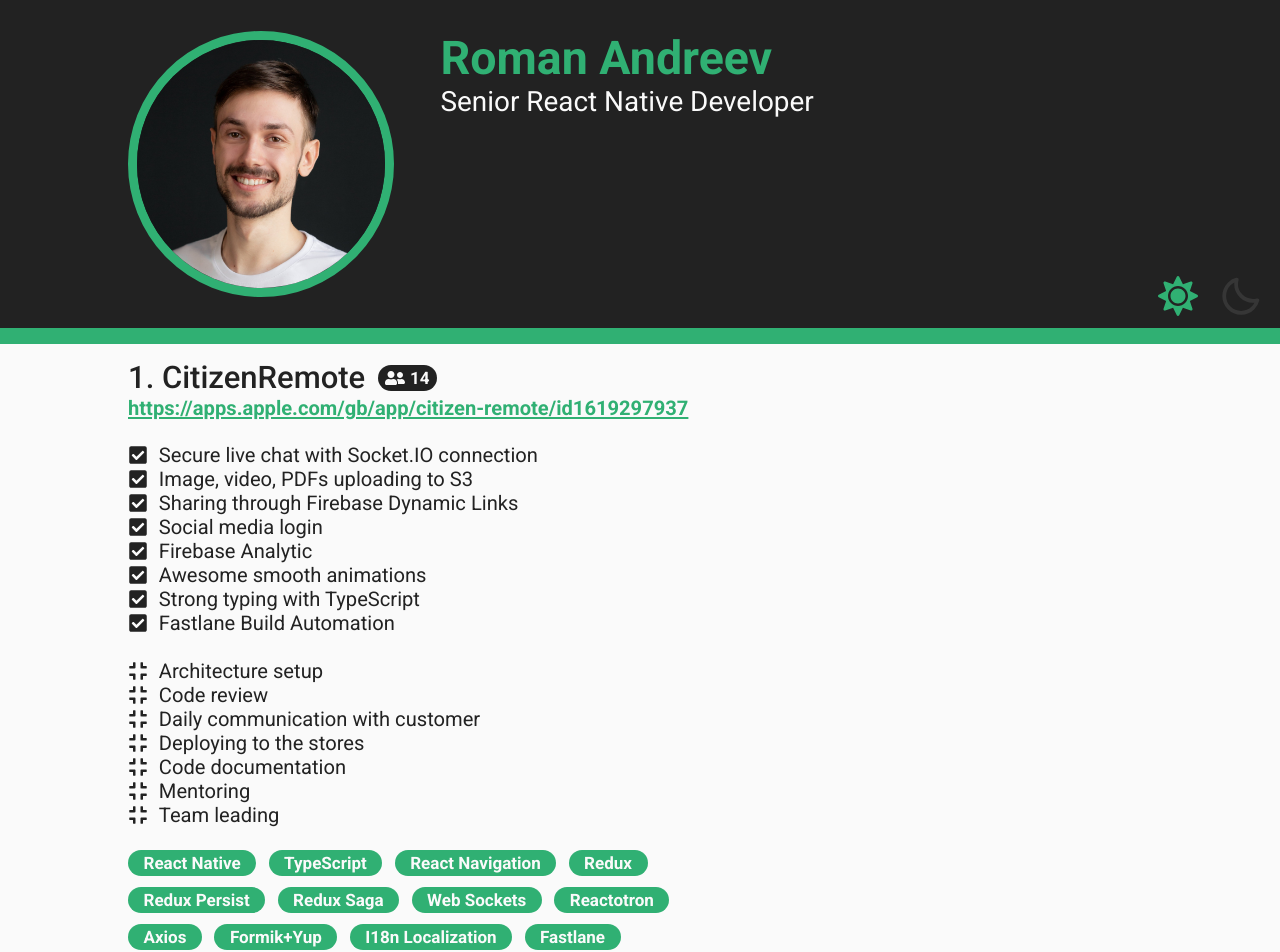
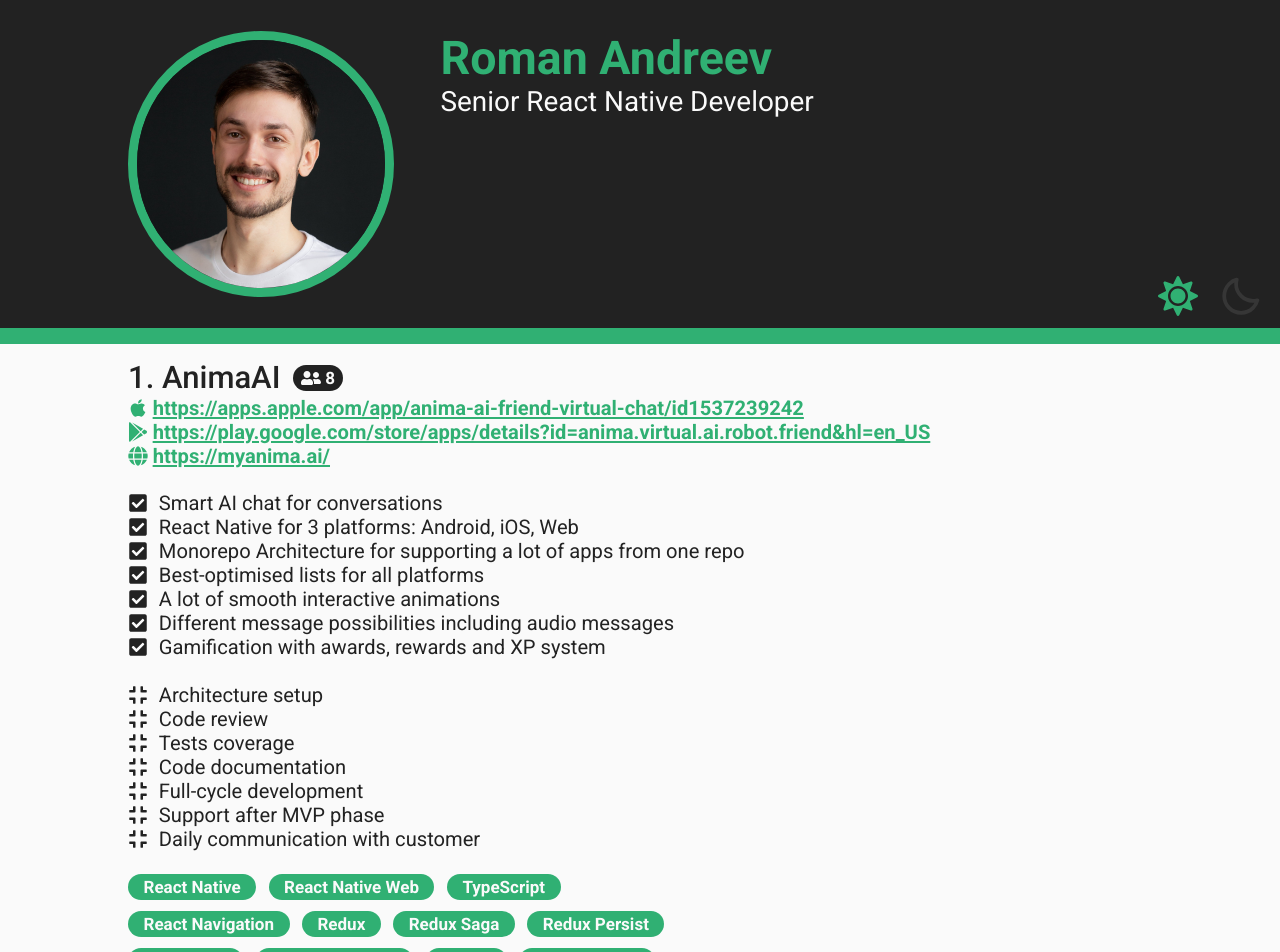
Before and after one commit to Reykjavik151/cv, a React (Create React App) app: page / in a window 1280 px wide. Shown: the top 952 px of the page. Built offline with nearby package versions, Linux system fonts and the light colour scheme.

Commit message:
chore: update projects

```diff
--- a/src/components/ProjectsSection/index.tsx
+++ b/src/components/ProjectsSection/index.tsx
@@ -1,7 +1,14 @@
-import React, { useContext } from "react";
+import React, { useCallback, useContext } from "react";
 import _ from "lodash";
 
-import { FaCheckSquare, FaCompress, FaUserFriends } from "react-icons/fa";
+import {
+  FaCheckSquare,
+  FaCompress,
+  FaUserFriends,
+  FaApple,
+  FaGooglePlay,
+  FaGlobe,
+} from "react-icons/fa";
 import {
   Container,
   ProjectContainer,
@@ -19,11 +26,32 @@
 import { ThemeContext } from "../ThemeProvider";
 import { PROJECTS_PREDEFINED_DATA } from "./projects-section.data";
 import { DefaultLinkPreset } from "../DefaultLink/default-link.props";
+import { ProjectLinkType } from "../../models/IProject";
 
 export const ProjectsSection: React.FC<IProjectsSectionProps> = ({
   projects = PROJECTS_PREDEFINED_DATA,
 }) => {
   const { theme } = useContext(ThemeContext);
+
+  const renderLinkTypeIcon = useCallback(
+    (type: ProjectLinkType) => {
+      const iconProps = {
+        size: 20,
+        color: theme.PRIMARY_TEXT,
+        style: { marginRight: "0.3rem" },
+      };
+
+      switch (type) {
+        case ProjectLinkType.IOS:
+          return <FaApple {...iconProps} />;
+        case ProjectLinkType.Android:
+          return <FaGooglePlay {...iconProps} />;
+        case ProjectLinkType.Web:
+          return <FaGlobe {...iconProps} />;
+      }
+    },
+    [theme.PRIMARY_TEXT],
+  );
 
   return (
     <Container>
@@ -45,13 +73,18 @@
             </TeamAmountContainer>
           </FlexRow>
 
-          {!!project.appLink && (
-            <DefaultLink
-              preset={DefaultLinkPreset.Small}
-              color={theme.SECONDARY}
-              href={project.appLink}
-            />
-          )}
+          {!!project.appLinks &&
+            _.map(project.appLinks, ({ type, appLink }) => (
+              <FlexRow>
+                {renderLinkTypeIcon(type)}
+                <DefaultLink
+                  preset={DefaultLinkPreset.Small}
+                  color={theme.SECONDARY}
+                  href={appLink}
+                  key={appLink}
+                />
+              </FlexRow>
+            ))}
 
           <FeaturesContainer>
             {_.map(project.mainFeatures, feature => (
--- a/src/components/ProjectsSection/projects-section.data.ts
+++ b/src/components/ProjectsSection/projects-section.data.ts
@@ -1,6 +1,116 @@
-import { IProject, ProgrammingTechologyName, ProjectResponsibility } from "../../models/IProject";
+import {
+  IProject,
+  ProgrammingTechologyName,
+  ProjectLinkType,
+  ProjectResponsibility,
+} from "../../models/IProject";
 
 export const PROJECTS_PREDEFINED_DATA: IProject[] = [
+  {
+    name: "AnimaAI",
+    teamAmount: "8",
+    mainFeatures: [
+      "Smart AI chat for conversations",
+      "React Native for 3 platforms: Android, iOS, Web",
+      "Monorepo Architecture for supporting a lot of apps from one repo",
+      "Best-optimised lists for all platforms",
+      "A lot of smooth interactive animations",
+      "Different message possibilities including audio messages",
+      "Gamification with awards, rewards and XP system",
+    ],
+    responsibilities: [
+      ProjectResponsibility.Architecture,
+      ProjectResponsibility.CodeReview,
+      ProjectResponsibility.TestsCoverage,
+      ProjectResponsibility.Documentation,
+      ProjectResponsibility.Development,
+      ProjectResponsibility.Support,
+      ProjectResponsibility.CustomerCommunication,
+    ],
+    technologies: [
+      ProgrammingTechologyName.ReactNative,
+      ProgrammingTechologyName.ReactNativeWeb,
+      ProgrammingTechologyName.TypeScript,
+      ProgrammingTechologyName.ReactNavigation,
+      ProgrammingTechologyName.Redux,
+      ProgrammingTechologyName.ReduxSaga,
+      ProgrammingTechologyName.ReduxPersist,
+      ProgrammingTechologyName.Reactotron,
+      ProgrammingTechologyName.LottieAnimation,
+      ProgrammingTechologyName.Bitrise,
+      ProgrammingTechologyName.Context,
+      ProgrammingTechologyName.Jest,
+      ProgrammingTechologyName.I18n,
+      ProgrammingTechologyName.Flipper,
+      ProgrammingTechologyName.AmplitudeAnalytic,
+      ProgrammingTechologyName.Axios,
+      ProgrammingTechologyName.StripeIAP,
+    ],
+    appLinks: [
+      {
+        type: ProjectLinkType.IOS,
+        appLink: "https://apps.apple.com/app/anima-ai-friend-virtual-chat/id1537239242",
+      },
+      {
+        type: ProjectLinkType.Android,
+        appLink:
+          "https://play.google.com/store/apps/details?id=anima.virtual.ai.robot.friend&hl=en_US",
+      },
+      {
+        type: ProjectLinkType.Web,
+        appLink: "https://myanima.ai/",
+      },
+    ],
+  },
+
+  {
+    name: "MatchaAI",
+    teamAmount: "12",
+    mainFeatures: [
+      "Smart AI chat for conversations",
+      "React Native for 2 platforms: Android, iOS",
+      "Monorepo Architecture for supporting a lot of apps from one repo",
+      "Best-optimised lists for all platforms",
+      "A lot of smooth interactive animations",
+      "Different message possibilities including audio messages",
+      "Strong analytic and logging system",
+    ],
+    responsibilities: [
+      ProjectResponsibility.Architecture,
+      ProjectResponsibility.CodeReview,
+      ProjectResponsibility.TestsCoverage,
+      ProjectResponsibility.Documentation,
+      ProjectResponsibility.Development,
+      ProjectResponsibility.Support,
+      ProjectResponsibility.CustomerCommunication,
+    ],
+    technologies: [
+      ProgrammingTechologyName.ReactNative,
+      ProgrammingTechologyName.TypeScript,
+      ProgrammingTechologyName.ReactNavigation,
+      ProgrammingTechologyName.Redux,
+      ProgrammingTechologyName.ReduxSaga,
+      ProgrammingTechologyName.ReduxPersist,
+      ProgrammingTechologyName.LottieAnimation,
+      ProgrammingTechologyName.Bitrise,
+      ProgrammingTechologyName.I18n,
+      ProgrammingTechologyName.Flipper,
+      ProgrammingTechologyName.AmplitudeAnalytic,
+      ProgrammingTechologyName.Axios,
+    ],
+    appLinks: [
+      {
+        type: ProjectLinkType.IOS,
+        appLink: "https://apps.apple.com/in/app/matcha-character-ai-chat-bot/id6455986674",
+      },
+      {
+        type: ProjectLinkType.Android,
+        appLink:
+          "https://play.google.com/store/apps/details?id=ai.character.chat.bots.matcha.app&hl=en_US",
+      },
+    ],
+  },
+
   {
     name: "CitizenRemote",
     teamAmount: "14",
@@ -39,7 +149,16 @@
       ProgrammingTechologyName.FirebaseAnalytic,
       ProgrammingTechologyName.FirebaseAuth,
     ],
+    appLinks: [
+      {
+        type: ProjectLinkType.IOS,
         appLink: "https://apps.apple.com/gb/app/citizen-remote/id1619297937",
+      },
+      {
+        type: ProjectLinkType.Android,
+        appLink: "https://play.google.com/store/apps/details?id=com.citizenremote&hl=en_GB&gl=US",
+      },
+    ],
   },
 
   {
@@ -81,7 +200,12 @@
       ProgrammingTechologyName.I18n,
       ProgrammingTechologyName.CircleCI,
     ],
+    appLinks: [
+      {
+        type: ProjectLinkType.IOS,
         appLink: "https://apps.apple.com/us/app/klarstein/id1479571307",
+      },
+    ],
   },
 
   {
@@ -125,7 +249,12 @@
       ProgrammingTechologyName.WebSockets,
       ProgrammingTechologyName.Fastlane,
     ],
+    appLinks: [
+      {
+        type: ProjectLinkType.IOS,
         appLink: "https://apps.apple.com/ie/app/loop-flow-messenger/id1541000589",
+      },
+    ],
   },
 
   {
@@ -156,7 +285,12 @@
       ProgrammingTechologyName.FormikYup,
       ProgrammingTechologyName.Fastlane,
     ],
+    appLinks: [
+      {
+        type: ProjectLinkType.IOS,
         appLink: "https://apps.apple.com/za/app/truevo-business/id1511523105",
+      },
+    ],
   },
 
   {
@@ -180,7 +314,12 @@
       ProgrammingTechologyName.Reactotron,
       ProgrammingTechologyName.Fastlane,
     ],
+    appLinks: [
+      {
+        type: ProjectLinkType.IOS,
         appLink: "https://apps.apple.com/ua/app/keyri/id1514738138",
+      },
+    ],
   },
 
   {
@@ -211,7 +350,12 @@
       ProgrammingTechologyName.WebSockets,
       ProgrammingTechologyName.Fastlane,
     ],
+    appLinks: [
+      {
+        type: ProjectLinkType.IOS,
         appLink: "https://apps.apple.com/ca/app/onfire-messenger/id1481054417",
+      },
+    ],
   },
 
   {
@@ -239,7 +383,12 @@
       ProgrammingTechologyName.WebSockets,
       ProgrammingTechologyName.Fastlane,
     ],
+    appLinks: [
+      {
+        type: ProjectLinkType.IOS,
         appLink: "https://apps.apple.com/us/app/goheja/id1488438214?l=uk",
+      },
+    ],
   },
 
   {
@@ -262,7 +411,12 @@
       ProgrammingTechologyName.RNDebugger,
       ProgrammingTechologyName.Axios,
     ],
+    appLinks: [
+      {
+        type: ProjectLinkType.IOS,
         appLink: "https://apps.apple.com/us/app/experience-jesus/id1271102213",
+      },
+    ],
   },
 
   {
@@ -292,7 +446,12 @@
       ProgrammingTechologyName.I18n,
       ProgrammingTechologyName.FormikYup,
     ],
+    appLinks: [
+      {
+        type: ProjectLinkType.Web,
         appLink: "https://github.com/digitalcredentials/cred-wallet",
+      },
+    ],
   },
 
   {
@@ -427,38 +586,4 @@
       ProgrammingTechologyName.Fastlane,
     ],
   },
-
-  {
-    name: "AnimaAI",
-    teamAmount: "8",
-    mainFeatures: [
-      "Smart AI chat for conversations",
-      "React Native for 3 platforms: Android, iOS, Web",
-      "Monorepo Architecture for supporting a lot of apps from one repo",
-      "Best-optimised lists for all platforms",
-      "A lot of smooth interactive animations",
-      "Different message possibilities including audio messages",
-      "Gamification with awards, rewards and XP system",
-    ],
-    responsibilities: [
-      ProjectResponsibility.Architecture,
-      ProjectResponsibility.CodeReview,
-      ProjectResponsibility.TestsCoverage,
-      ProjectResponsibility.Documentation,
-      ProjectResponsibility.Development,
-      ProjectResponsibility.Support,
-      ProjectResponsibility.CustomerCommunication,
-    ],
-    technologies: [
-      ProgrammingTechologyName.ReactNative,
-      ProgrammingTechologyName.TypeScript,
-      ProgrammingTechologyName.ReactNavigation,
-      ProgrammingTechologyName.Redux,
-      ProgrammingTechologyName.ReduxSaga,
-      ProgrammingTechologyName.ReduxPersist,
-      ProgrammingTechologyName.Reactotron,
-      ProgrammingTechologyName.Jest,
-    ],
-    appLink: "https://apps.apple.com/app/anima-ai-friend-virtual-chat/id1537239242",
-  },
 ];
--- a/src/models/IProject.ts
+++ b/src/models/IProject.ts
@@ -50,6 +50,7 @@
   VictoryCharts = "Victory Charts",
 
   // Different
+  LottieAnimation = "Lottie Animation",
   ReduxPersist = "Redux Persist",
   FormikYup = "Formik+Yup",
   Mapbox = "Mapbox",
@@ -71,11 +72,17 @@
   TestsCoverage = "Tests coverage",
 }
 
+export enum ProjectLinkType {
+  IOS = "iOS",
+  Android = "Android",
+  Web = "Web",
+}
+
 export interface IProject {
   name: string;
   teamAmount: string;
   technologies: ProgrammingTechologyName[];
   mainFeatures: string[];
   responsibilities: ProjectResponsibility[];
-  appLink?: string;
+  appLinks?: { type: ProjectLinkType; appLink: string }[];
 }
```
Also changed, not shown: package.json (+7 -3 lines), 1 other file (tests, documents, lock files or other folders). Lines whose indentation alone changed are shown as unchanged.
